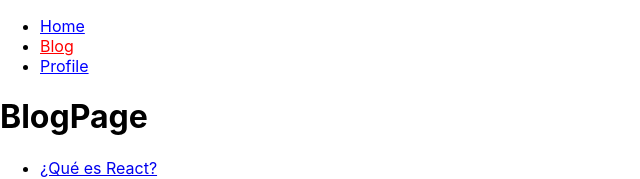
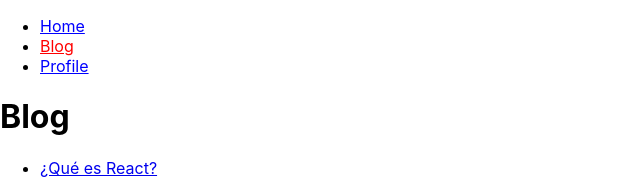
Before and after one commit to lemus777/react-router, a React (Create React App) app: page /#/blog in a window 1280 px wide. Shown: the top 179 px of the page, without its empty margins (0-640 px from the left). Built offline with nearby package versions, Linux system fonts and the light colour scheme.

Commit message:
rutas anidadas

```diff
--- a/src/App.js
+++ b/src/App.js
@@ -14,8 +14,11 @@
 
         <Routes>
           <Route path='/' element={<HomePage />} />
-          <Route path='/blog' element={<BlogPage />} />
-          <Route path='/blog/:slug' element={<BlogPost />} />
+
+          <Route path='/blog' element={<BlogPage />}>
+            <Route path=':slug' element={<BlogPost />} />
+          </Route>
+
           <Route path='/profile' element={<ProfilePage />} />
           <Route path='*' element={<p>Not found</p>} />
         </Routes>
@@ -29,3 +32,5 @@
 // Al usar HashRouter la dirección principal sería /#/
 // El resto sería usando el hash como raiz: /#/blog
 // El * es el que se usa por defecto con cualquier otra dirección no listada en las routes
+// la ruta de BlogPost va dentro de BlogPage, es una ruta anidada
+// Eso hace que en BlogPage podamos usar Outlet para que se muestre el contenido dentro de la ventana de blog
--- a/src/BlogPage.js
+++ b/src/BlogPage.js
@@ -1,11 +1,13 @@
 import React from "react";
-import { Link } from "react-router-dom";
+import { Link, Outlet } from "react-router-dom";
 import { blogdata } from "./blogdata";
 
 function BlogPage() {
     return (
         <>
-            <h1>BlogPage</h1>
+            <h1>Blog</h1>
+
+            <Outlet />
 
             <ul>
                 {blogdata.map(post => (
@@ -25,3 +27,5 @@
 }
 
 export { BlogPage };
+
+// El outlet usado aquí marca el lugar en el que vamos a situar el componente anidado, en esta caso el post (BlogPost)
```
